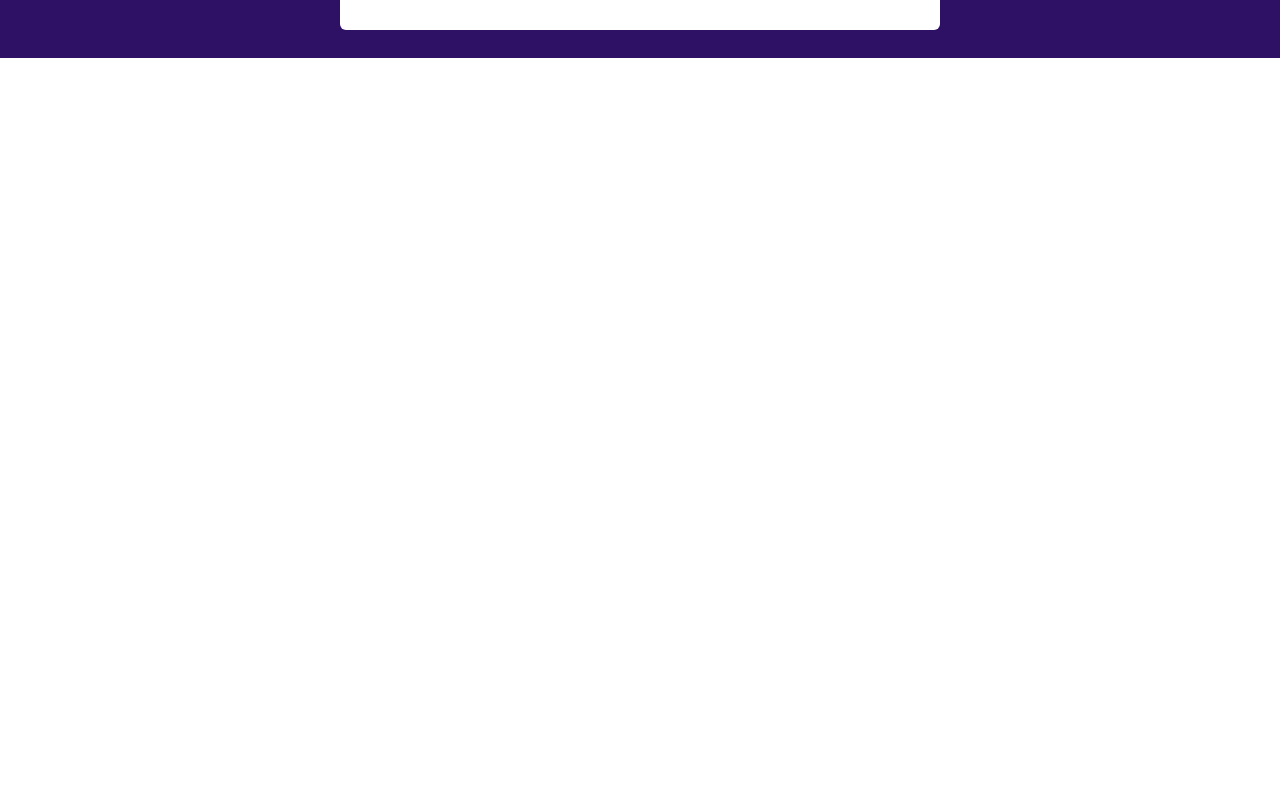
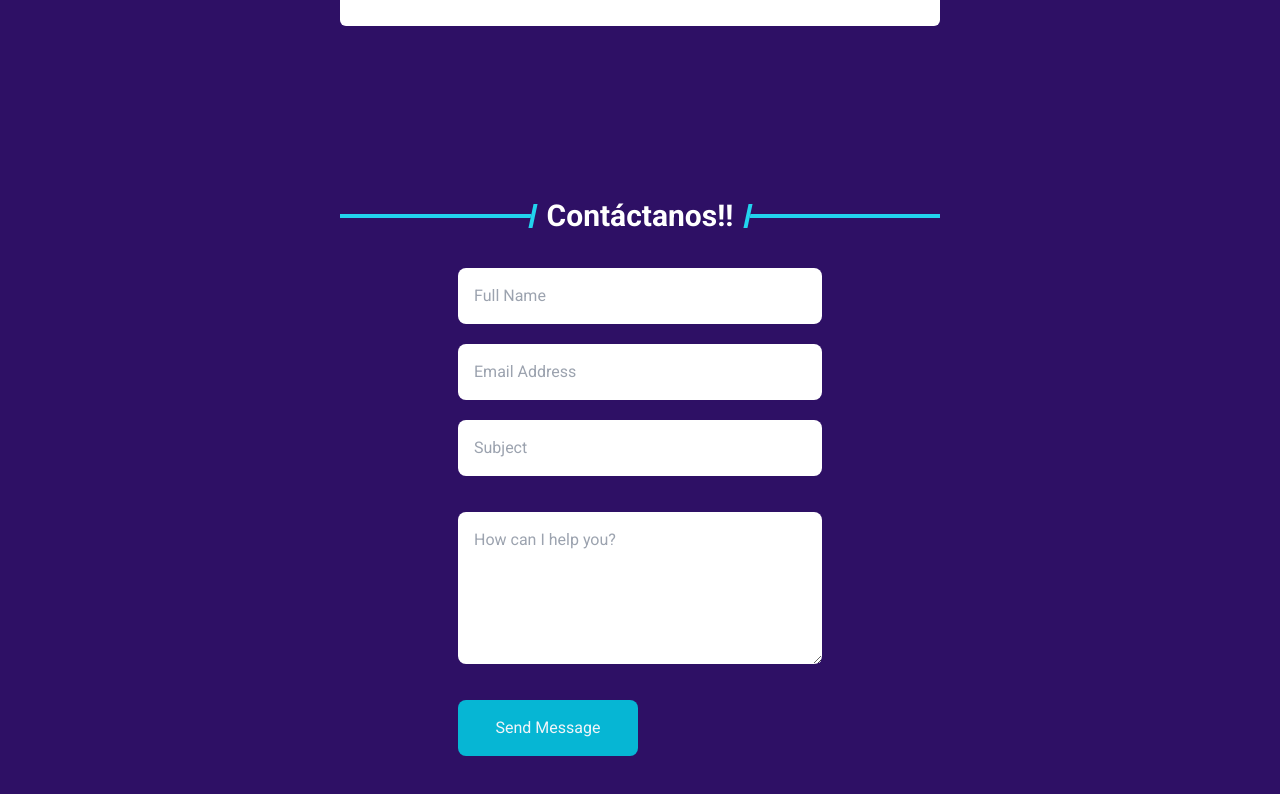
Before and after one commit to Sharmaz/bitcoinweek, a React (Vite) app: page / in a window 1280 px wide. Shown: the part 3234-4028 px from the top of the page. Before the commit the page ends 3292 px from the top, so only its background shows below. Built offline with nearby package versions, Linux system fonts and the light colour scheme.

Commit message:
add contact form.

```diff
--- a/src/App.jsx
+++ b/src/App.jsx
@@ -3,6 +3,8 @@ import About from "./LandingPage/About";
 import Location from "./LandingPage/Location";
 import Schedule from "./LandingPage/Schedule";
 import Brands from "./LandingPage/Brands";
+import Contact from "./LandingPage/Contact";
+
 function App() {
 
   return (
@@ -12,6 +14,7 @@ function App() {
       <Location />
       <Schedule />
       <Brands />
+      <Contact />
     </div>
   );
 }
--- /dev/null
+++ b/src/LandingPage/Contact.jsx
@@ -0,0 +1,37 @@
+import { useRef } from 'react';
+import useIntersectionObserver from "../hooks/useIntersectionObserver";
+
+
+function Contact() {
+
+  const ref = useRef();
+  const entry = useIntersectionObserver(ref, {});
+  const isVisible = !!entry?.isIntersecting;
+
+  return (
+    <div className={`relative z-10 flex flex-col justify-center items-center transition-all ease-in-out duration-300 ${isVisible ? 'md:opacity-100 md:translate-y-4' : 'md:opacity-0'} md:my-32`} ref={ref}>
+      <div className="relative z-10 flex flex-col justify-center items-center text-white w-[300px] md:w-[600px] text-center">
+        <h2 className="flex items-center justify-center title relative text-2xl md:text-3xl font-bold px-4 before:w-[300px] before:md:w-[600px] w-[200px] md:w-[auto]">Contáctanos!!</h2>
+        <form className="rounded-2xl p-4 text-slate-900 w-[300px] md:w-[400px]" action="https://formspree.io/f/xkgjpyqn" method="POST">
+          <div className="flex align-middle my-3 md:my-4 w-full">
+            <input className="rounded-lg p-4 w-full m-0.5" type="text" name="fullname" placeholder="Full Name" />
+          </div>
+          <div className="flex align-middle my-3 md:my-4 w-full">
+            <input className="rounded-lg p-4 w-full m-0.5 " type="email" name="email" placeholder="Email Address" />
+          </div>
+          <div className="flex align-middle my-3 md:my-4">
+            <input className="rounded-lg p-4 w-full m-0.5" type="text" name="subject" placeholder="Subject" />
+          </div>
+          <div className="flex align-middle my-3 md:my-8">
+            <textarea className="rounded-lg p-4 w-full m-0.5 h-72 md:h-auto" name="message" cols={30} rows={5} placeholder="How can I help you?" />
+          </div>
+          <div className="flex align-middle justify-center mt-4 md:mt-8 md:w-1/2">
+            <button className="bg-cyan-500 rounded-lg p-4 w-full m-0.5 text-center text-slate-100" type="submit">Send Message</button>
+          </div>
+        </form>
+      </div>
+    </div>
+  );
+}
+
+export default Contact;
--- a/src/LandingPage/Location.jsx
+++ b/src/LandingPage/Location.jsx
@@ -21,7 +21,7 @@ function Location() {
           </p>
           <div className="flex items-center justify-center">
             <a
-              className=" bg-cyan-500  rounded-md p-2 my-4 w-1/2 md:text-xl lg:text-2xl font-bold"
+              className=" bg-cyan-500  rounded-md p-2 my-4 w-1/2 md:text-xl font-bold"
               href="https://www.google.com/maps/dir/?api=1&destination=Expo%2C%20Guadalajara%20Guadalajara%20Jalisco"
               target="_blank"
               rel="noreferrer"
@@ -36,7 +36,7 @@ function Location() {
           </p>
           <div className="flex items-center justify-center">
             <a
-              className=" bg-cyan-500 rounded-md p-2 my-4 w-1/2 md:text-xl font-bold"
+              className="bg-cyan-500 rounded-md p-2 my-4 w-1/2 md:text-xl font-bold"
               href="https://maps.app.goo.gl/mJDwW4xGXFuswSRN8"
               target="_blank"
               rel="noreferrer"
```
